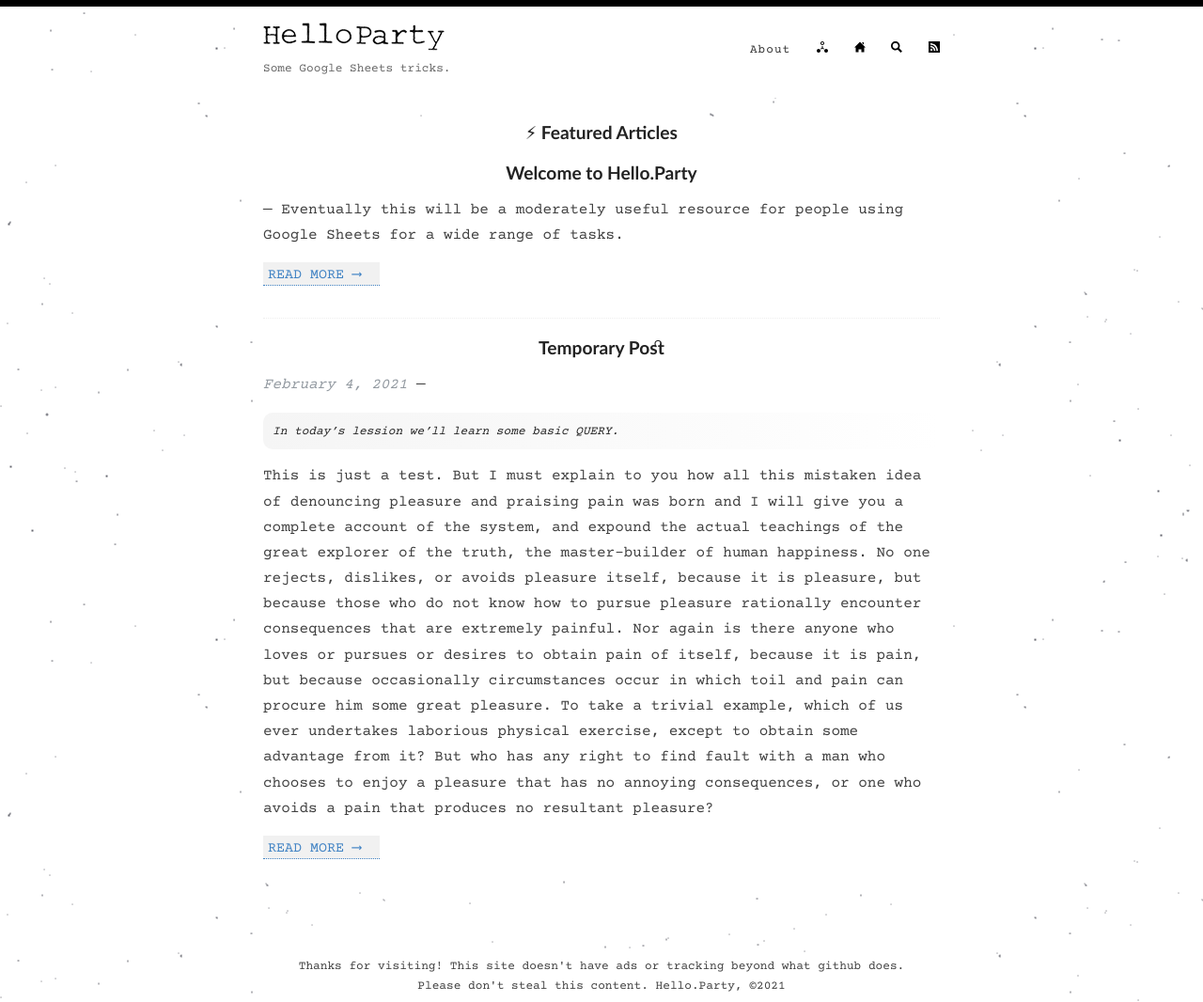
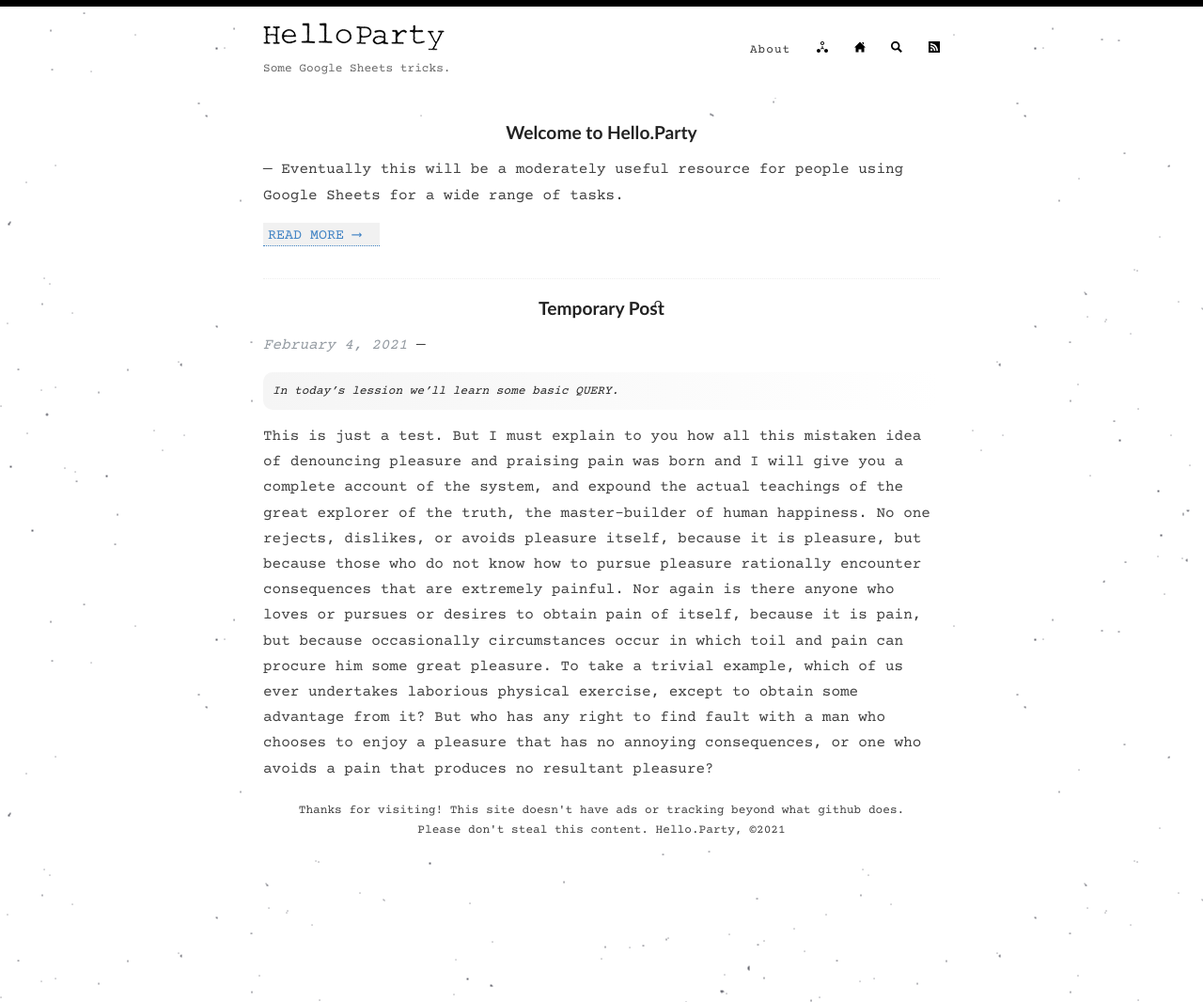
Before and after one commit to hello-party/hello-party-old.github.io, a Jekyll site: the page built from index.html, in a window 1280 px wide. Shown: the whole page at 94% size. Built offline with Jekyll 4.4.1, drawn with Linux system fonts in a browser that asks for light colours; the list of posts is cut into pages by our own code.

Commit message:
Update index.html

```diff
--- a/index.html
+++ b/index.html
@@ -5,9 +5,6 @@
 <div class="flex-div">
   <div class="post detailed flex-left">
     {% if page.url == "/" %}
-    <div class="featured-articles-container">
-      <h1>⚡ Featured Articles</h1>
-
       <div class="grid-container">
         {% for article in site.top_articles %}
           <div class="row">
```
